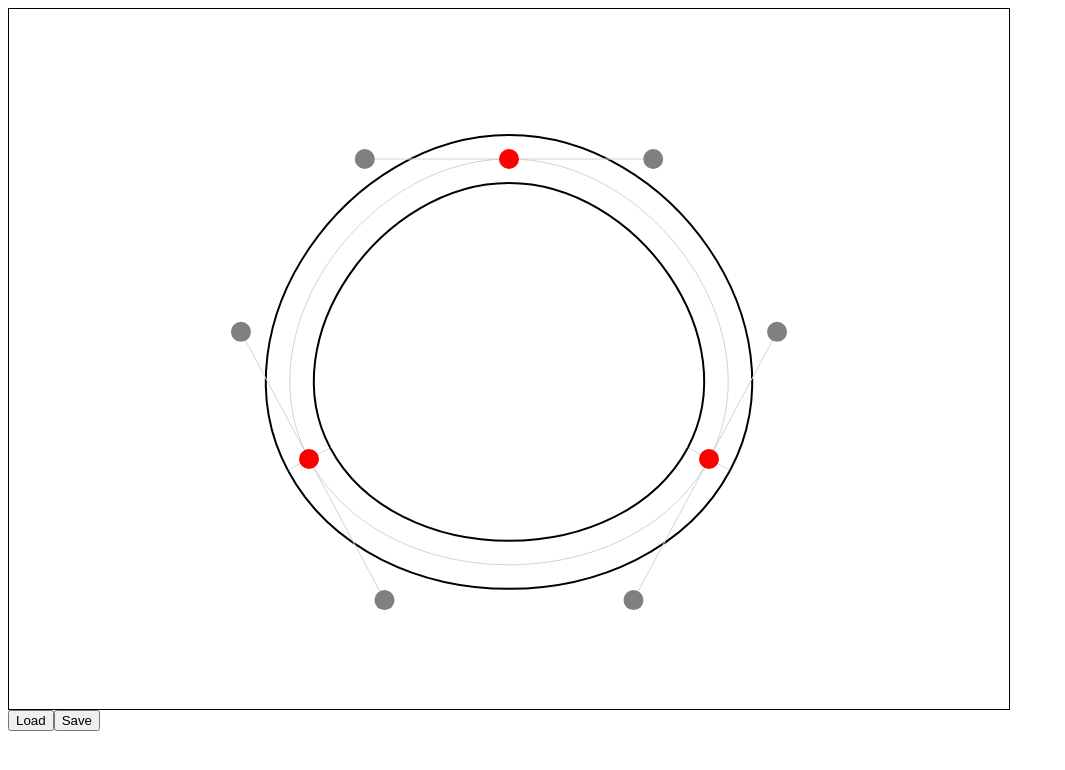
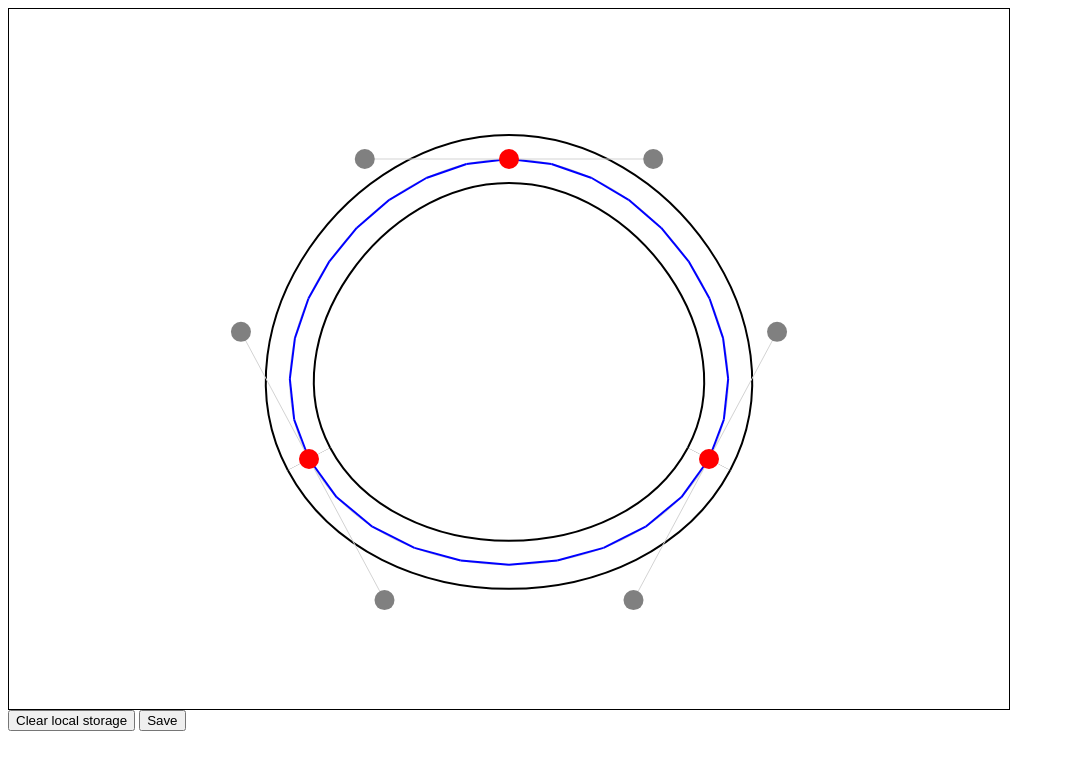
Before and after one commit to MarcoJB/CarAI, a plain HTML site: page index.html in a window 1280 px wide. Shown: the whole page, without its empty margins (0-1065 px from the left). Drawn offline with Linux system fonts and the light colour scheme.

Commit message:
Feierabend

```diff
--- a/Game/Couplings/AnchorCoupling.js
+++ b/Game/Couplings/AnchorCoupling.js
@@ -1,7 +1,7 @@
 class AnchorCoupling {
     constructor(anchor=null, anchorShape=null, controlPoint1Shape=null, controlPoint2Shape=null,
         controlPointLineShape1=null, controlPointLineShape2=null, trackShape1=null, trackShape2=null,
-        trackShape3=null) {
+        trackShape3=null, rasterizedLineSegments) {
         this.anchor = anchor
         this.anchorShape = anchorShape
         this.controlPoint1Shape = controlPoint1Shape
@@ -11,6 +11,7 @@ class AnchorCoupling {
         this.trackShape1 = trackShape1
         this.trackShape2 = trackShape2
         this.trackShape3 = trackShape3
+        this.rasterizedLineSegments = rasterizedLineSegments || []
     }
 }
 
--- a/Game/Game.js
+++ b/Game/Game.js
@@ -12,11 +12,13 @@ class Game {
     constructor(canvas) {
         this.scene = new Scene(canvas)
         this.path = new Path()
-        this.stateManager = new StateManager(this.path);
         this.anchorCouplings = []
         this.activeAnchorCoupling = null
+        this.stateManager = StateManager
+        StateManager.setPath(this.path);
+        this.rasterizationResolution = 10
 
-        this.init(this.stateManager.currentAnchors)
+        this.init(StateManager.currentAnchors)
     }
 
     init(anchors) {
@@ -27,17 +29,12 @@ class Game {
     }
 
     addAnchorCoupling(anchor) {
-        const controlPoints = anchor.controlPoints()
-        const controlPointsNextAnchor = anchor.nextAnchor.controlPoints()
-
         const anchorCoupling = new AnchorCoupling()
 
         anchorCoupling.anchor = anchor
 
         // add anchor circle
         anchorCoupling.anchorShape = new Circle({
-            x: anchor.position.x,
-            y: anchor.position.y,
             radius: 10,
             fillColor: "red",
             zIndex: 22
@@ -45,33 +42,21 @@ class Game {
 
         // add control point circles and lines
         anchorCoupling.controlPoint1Shape = new Circle({
-            x: controlPoints[0].x,
-            y: controlPoints[0].y,
             radius: 10,
             fillColor: "grey",
             zIndex: 21
         }).addToScene(this.scene)
         anchorCoupling.controlPoint2Shape = new Circle({
-            x: controlPoints[1].x,
-            y: controlPoints[1].y,
             radius: 10,
             fillColor: "grey",
             zIndex: 21
         }).addToScene(this.scene)
         anchorCoupling.controlPointLineShape1 = new Line({
-            x1: anchor.position.x,
-            y1: anchor.position.y,
-            x2: controlPoints[0].x,
-            y2: controlPoints[0].y,
             strokeColor: 'lightgrey',
             strokeWidth: 1,
             zIndex: 20
         }).addToScene(this.scene)
         anchorCoupling.controlPointLineShape2 = new Line({
-            x1: anchor.position.x,
-            y1: anchor.position.y,
-            x2: controlPoints[1].x,
-            y2: controlPoints[1].y,
             strokeColor: 'lightgrey',
             strokeWidth: 1,
             zIndex: 20
@@ -79,48 +64,33 @@ class Game {
 
         // add track curves
         anchorCoupling.trackShape1 = new BezierCurve({
-            x1: anchor.position.x,
-            y1: anchor.position.y,
-            x2: controlPoints[1].x,
-            y2: controlPoints[1].y,
-            x3: controlPointsNextAnchor[0].x,
-            y3: controlPointsNextAnchor[0].y,
-            x4: anchor.nextAnchor.position.x,
-            y4: anchor.nextAnchor.position.y,
             strokeColor: 'black',
             strokeWidth: 50,
             zIndex: 10
         }).addToScene(this.scene)
 
         anchorCoupling.trackShape2 = new BezierCurve({
-            x1: anchor.position.x,
-            y1: anchor.position.y,
-            x2: controlPoints[1].x,
-            y2: controlPoints[1].y,
-            x3: controlPointsNextAnchor[0].x,
-            y3: controlPointsNextAnchor[0].y,
-            x4: anchor.nextAnchor.position.x,
-            y4: anchor.nextAnchor.position.y,
             strokeColor: 'white',
             strokeWidth: 46,
             zIndex: 11
         }).addToScene(this.scene)
 
         anchorCoupling.trackShape3 = new BezierCurve({
-            x1: anchor.position.x,
-            y1: anchor.position.y,
-            x2: controlPoints[1].x,
-            y2: controlPoints[1].y,
-            x3: controlPointsNextAnchor[0].x,
-            y3: controlPointsNextAnchor[0].y,
-            x4: anchor.nextAnchor.position.x,
-            y4: anchor.nextAnchor.position.y,
             strokeColor: 'lightgrey',
             strokeWidth: 1,
             zIndex: 12
         }).addToScene(this.scene)
 
+        for (let i = 0; i < this.rasterizationResolution; i++) {
+            anchorCoupling.rasterizedLineSegments.push(new Line({
+                strokeColor: 'blue',
+                strokeWidth: 2,
+                zIndex: 15
+            }).addToScene(this.scene))
+        }
+
         this.anchorCouplings.push(anchorCoupling)
+
 
         // add click event listener to anchor circles
         this.scene.addEventListener("click", anchorCoupling.anchorShape, e => {
@@ -157,19 +127,21 @@ class Game {
 
         this.scene.addEventListener("drag", anchorCoupling.anchorShape, (e, offset) => {
             anchorCoupling.anchor.position = Vector2D.add(anchorCoupling.anchor.position, offset)
+            this.path.calculataAnchorControlPoints()
             this.synchronize()
             this.scene.render()
         })
 
-        //
+        this.synchronize()
     }
 
     synchronize() {
         this.anchorCouplings.forEach(anchorCoupling => {
             const anchor = anchorCoupling.anchor
 
-            const controlPoints = anchor.controlPoints()
-            const controlPointsNextAnchor = anchor.nextAnchor.controlPoints()
+            const controlPoints = anchor.controlPoints
+            const controlPointsNextAnchor = anchor.nextAnchor.controlPoints
+            const rasterizedPathSegment = this.path.getRasterizedPathSegment(anchor, this.rasterizationResolution)
 
             anchorCoupling.anchorShape.x = anchor.position.x
             anchorCoupling.anchorShape.y = anchor.position.y
@@ -216,12 +188,15 @@ class Game {
             anchorCoupling.trackShape3.y3 = controlPointsNextAnchor[0].y
             anchorCoupling.trackShape3.x4 = anchor.nextAnchor.position.x
             anchorCoupling.trackShape3.y4 = anchor.nextAnchor.position.y
+
+            for (let i = 0; i < rasterizedPathSegment.length - 1; i++) {
+                anchorCoupling.rasterizedLineSegments[i].x1 = rasterizedPathSegment[i].x
+                anchorCoupling.rasterizedLineSegments[i].y1 = rasterizedPathSegment[i].y
+                anchorCoupling.rasterizedLineSegments[i].x2 = rasterizedPathSegment[i+1].x
+                anchorCoupling.rasterizedLineSegments[i].y2 = rasterizedPathSegment[i+1].y
+            }
         })
     }
-
-    /*moveAnchor(anchor, vector) {
-        const anchorCoupling = this.anchorCouplings.find(anchorCoupling => anchorCoupling.anchor == anchor)
-    }*/
 }
 
 export { Game }
--- a/Game/StateManager.js
+++ b/Game/StateManager.js
@@ -1,37 +1,57 @@
 import { Anchor } from "../Path/Anchor.js"
 
 export class StateManager {
-    startAnchors = [
-        new Anchor(500, 150),
-        new Anchor(700, 450),
-        new Anchor(300, 450)
-    ]
-    localStorageObjectName = "gameState"
+    static path;
+    static localStorageObjectName = "gameState"
+    static currentAnchors
+    static startAnchors = [[500, 150], [700, 450], [300, 450]]
 
-    constructor(path) {
-        this.path = path;
-        this.loadState()
+    static setPath(path) {
+        StateManager.path = path;
+        StateManager.loadState()
     }
 
-    saveState() {
-        const gameState = { anchors: this.path.anchors }
-        localStorage.setItem(this.localStorageObjectName, gameState)
+    static transformAnchors() {
+        return StateManager.path.anchors.map(anchor => [anchor.position.x, anchor.position.y])
     }
 
-    loadState() {
-        const localStorageData = localStorage.getItem(this.localStorageObjectName);
+    static saveState() {
+        const gameState = {
+            anchors: StateManager.transformAnchors()
+        }
+        localStorage.setItem(StateManager.localStorageObjectName, JSON.stringify(gameState))
+    }
+
+    static loadState(returnState = false) {
+        console.log("Loading state...")
+        const localStorageData = localStorage.getItem(StateManager.localStorageObjectName);
         if (localStorageData) {
             try {
                 const gameState = JSON.parse(localStorageData);
-                this.currentAnchors = gameState.anchors;
-                console.log(gameState)
+                if (returnState) {
+                    return gameState
+                }
+                StateManager.currentAnchors = gameState.anchors.map(anchor => new Anchor(anchor[0], anchor[1]));
+                console.log(`Loaded this data: ${localStorageData}`)
             } catch (error) {
                 console.error(`Game state corrupted - cannot parse ${localStorageData}`)
             }
         }
 
-        if (!this.currentAnchors) {
-            this.currentAnchors = this.startAnchors;
+        if (!StateManager.currentAnchors) {
+            StateManager.currentAnchors = StateManager.startAnchors.map(anchor => new Anchor(anchor[0], anchor[1]));
         }
     }
+
+    static isSaved() {
+        const localStorageState = StateManager.loadState(true) || { anchors: StateManager.startAnchors }
+        const currentState = { anchors: StateManager.transformAnchors() }
+
+        return (JSON.stringify(localStorageState.anchors) === JSON.stringify(currentState.anchors))
+    }
+
+    static clearState() {
+        console.log("Clearing state...")
+        localStorage.removeItem(StateManager.localStorageObjectName)
+    }
 }
--- a/Path/Anchor.js
+++ b/Path/Anchor.js
@@ -2,26 +2,35 @@ import { Vector2D } from "../Vector/Vector2D.js"
 import { Vector3D } from "../Vector/Vector3D.js"
 
 class Anchor {
-    position
-    previousAnchor
-    nextAnchor
-
     constructor(x, y) {
         this.position = new Vector2D(x, y)
+        this.controlPoints = [Vector2D.zero, Vector2D.zero]
+        this.previousAnchor = null
+        this.nextAnchor = null
     }
 
-    controlPoints() {
-        if (this.previousAnchor === this.nextAnchor) {
-            console.error("previousAnchor and nextAnchor are identical.")
-            return
-        }
+    setPosition(position) {
+        this.position = position
+        this.calculateControlPoints()
+    }
 
+    setX(x) {
+        this.position.x = x
+        this.calculateControlPoints()
+    }
+
+    setY(y) {
+        this.position.y = y
+        this.calculateControlPoints()
+    }
+
+    calculateControlPoints() {
         const vectorToPreviousAchor = Vector2D.subtract(this.previousAnchor.position, this.position)
         const vectorToNextAchor = Vector2D.subtract(this.nextAnchor.position, this.position)
 
         const direction = Vector2D.add(vectorToPreviousAchor.normalize(), vectorToNextAchor.normalize()).normalize().crossProduct(Vector3D.ez)
 
-        return [
+        this.controlPoints = [
             Vector2D.add(this.position, Vector2D.multiply(direction, Math.sign(Vector2D.dotProduct(vectorToPreviousAchor, direction)) * 0.4 * vectorToPreviousAchor.length())),
             Vector2D.add(this.position, Vector2D.multiply(direction, Math.sign(Vector2D.dotProduct(vectorToNextAchor, direction)) * 0.4 * vectorToNextAchor.length()))
         ]
--- a/Path/Path.js
+++ b/Path/Path.js
@@ -1,29 +1,36 @@
+import { Vector2D } from "../Vector/Vector2D.js"
+
 class Path {
     anchors
 
     constructor(anchors=null) {
         this.anchors = anchors || []
         this.calculateNeighborAnchors()
+        this.calculataAnchorControlPoints()
     }
 
     addAnchor(anchor) {
         this.anchors.push(anchor)
         this.calculateNeighborAnchors()
+        this.calculataAnchorControlPoints()
     }
 
     addAnchorAt(anchor, position) {
         this.anchors.splice(position, 0, anchor)
         this.calculateNeighborAnchors()
+        this.calculataAnchorControlPoints()
     }
 
     addAnchorAfter(newAnchor, previousAnchor) {
         this.anchors.splice(this.anchors.indexOf(previousAnchor) + 1, 0, newAnchor)
         this.calculateNeighborAnchors()
+        this.calculataAnchorControlPoints()
     }
 
     removeAnchor(anchor) {
         this.anchors.splice(this.anchors.indexOf(anchor), 1)
         this.calculateNeighborAnchors()
+        this.calculataAnchorControlPoints()
     }
 
     calculateNeighborAnchors() {
@@ -33,6 +40,33 @@ class Path {
         }
     }
 
+    calculataAnchorControlPoints() {
+        this.anchors.forEach(anchor => anchor.calculateControlPoints())
+    }
+
+    getRasterizedPathSegment(anchor, resolution=10) {
+        const rasterizationPoints = []
+
+        for (let t = 0; t <= resolution; t++) {
+            rasterizationPoints.push(this.getPointOnPath(anchor, t/resolution))
+        }
+
+        return rasterizationPoints
+    }
+
+    getPointOnPath(anchor, t) {
+        return new Vector2D(
+            (1-t)**3 * anchor.position.x
+            + 3 * (1-t)**2 * t * anchor.controlPoints[1].x
+            + 3 * (1-t) * t**2 * anchor.nextAnchor.controlPoints[0].x
+            + t**3 * anchor.nextAnchor.position.x,
+            (1-t)**3 * anchor.position.y
+            + 3 * (1-t)**2 * t * anchor.controlPoints[1].y
+            + 3 * (1-t) * t**2 * anchor.nextAnchor.controlPoints[0].y
+            + t**3 * anchor.nextAnchor.position.y
+        )
+    }
+
     loopIndex(index) {
         return (index + this.anchors.length) % this.anchors.length
     }
--- a/Scene/Shapes/BezierCurve.js
+++ b/Scene/Shapes/BezierCurve.js
@@ -1,4 +1,5 @@
 import { Vector2D } from "../../Vector/Vector2D.js"
+import { Line } from "./Line.js"
 import { Shape } from "./Shape.js"
 
 class BezierCurve extends Shape {
--- a/Vector/Vector3D.js
+++ b/Vector/Vector3D.js
@@ -32,6 +32,7 @@ class Vector3D {
     static ex = new Vector3D(1, 0, 0)
     static ey = new Vector3D(0, 1, 0)
     static ez = new Vector3D(0, 0, 1)
+    static zero = new Vector3D(0, 0, 0)
 
     static add(vector1, vector2) {
         return new Vector3D(
--- a/index.html
+++ b/index.html
@@ -8,6 +8,7 @@
 
         </canvas>
         <br>
-        <button id="btnLoad">Load</button><button id="btnSave">Save</button>
+        <button id="btnClear">Clear local storage</button>
+        <button id="btnSave">Save</button>
     </body>
 </html>
--- a/index.js
+++ b/index.js
@@ -1,3 +1,18 @@
 import { Game } from "./Game/Game.js"
 
 const game = new Game(document.getElementsByTagName("canvas")[0])
+
+window.addEventListener("load", () => {
+    const clearBtn = document.getElementById("btnClear")
+    const saveBtn = document.getElementById("btnSave")
+
+    clearBtn.addEventListener("click", game.stateManager.clearState)
+    saveBtn.addEventListener("click", game.stateManager.saveState)
+})
+
+/*window.addEventListener("beforeunload", function (event) {
+    // check if there are unsaved changes
+    if (!game.stateManager.isSaved) {
+      return ""
+    }
+  });*/
```
Also changed, not shown: Scene/Shapes/Line.js (+0 -7 lines).
